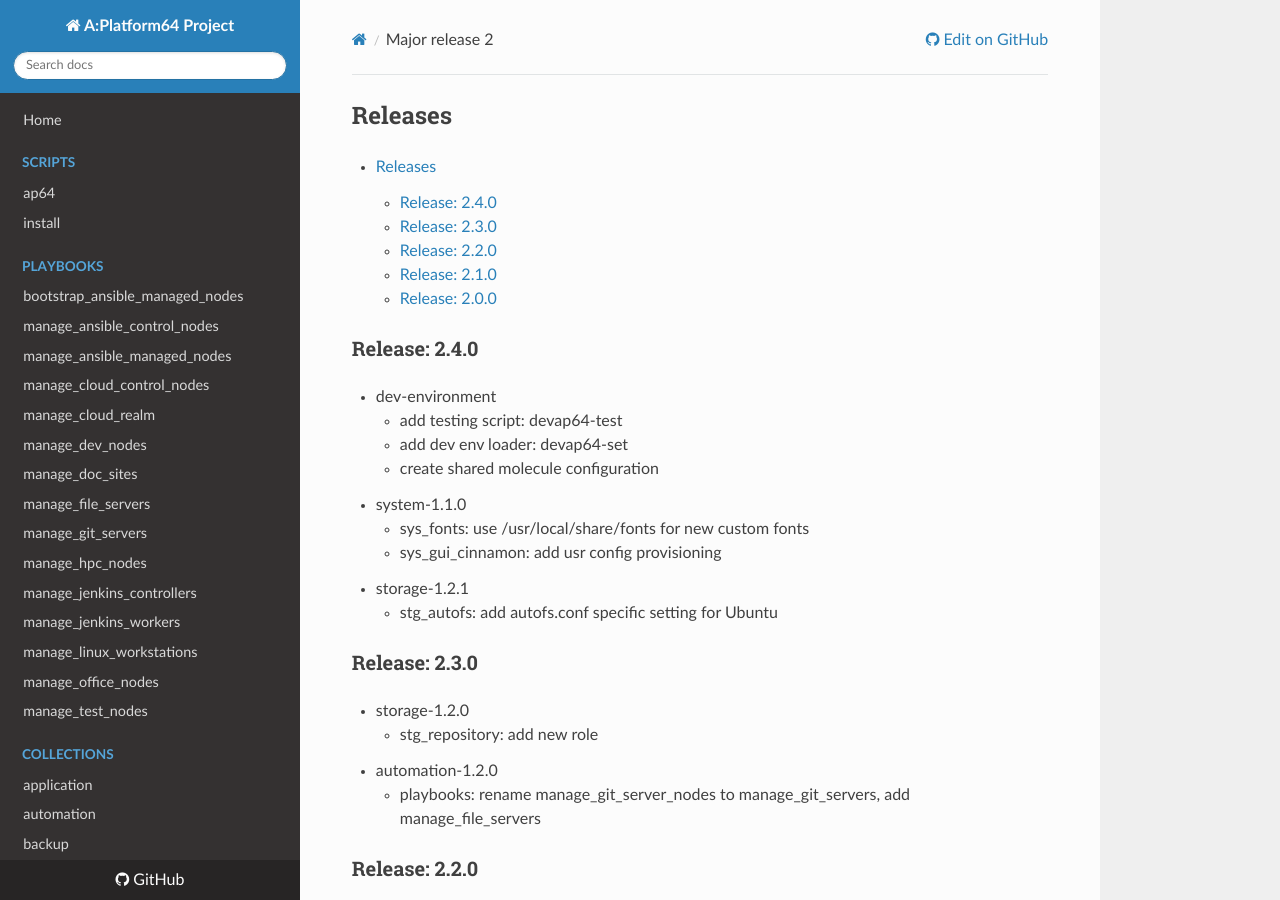
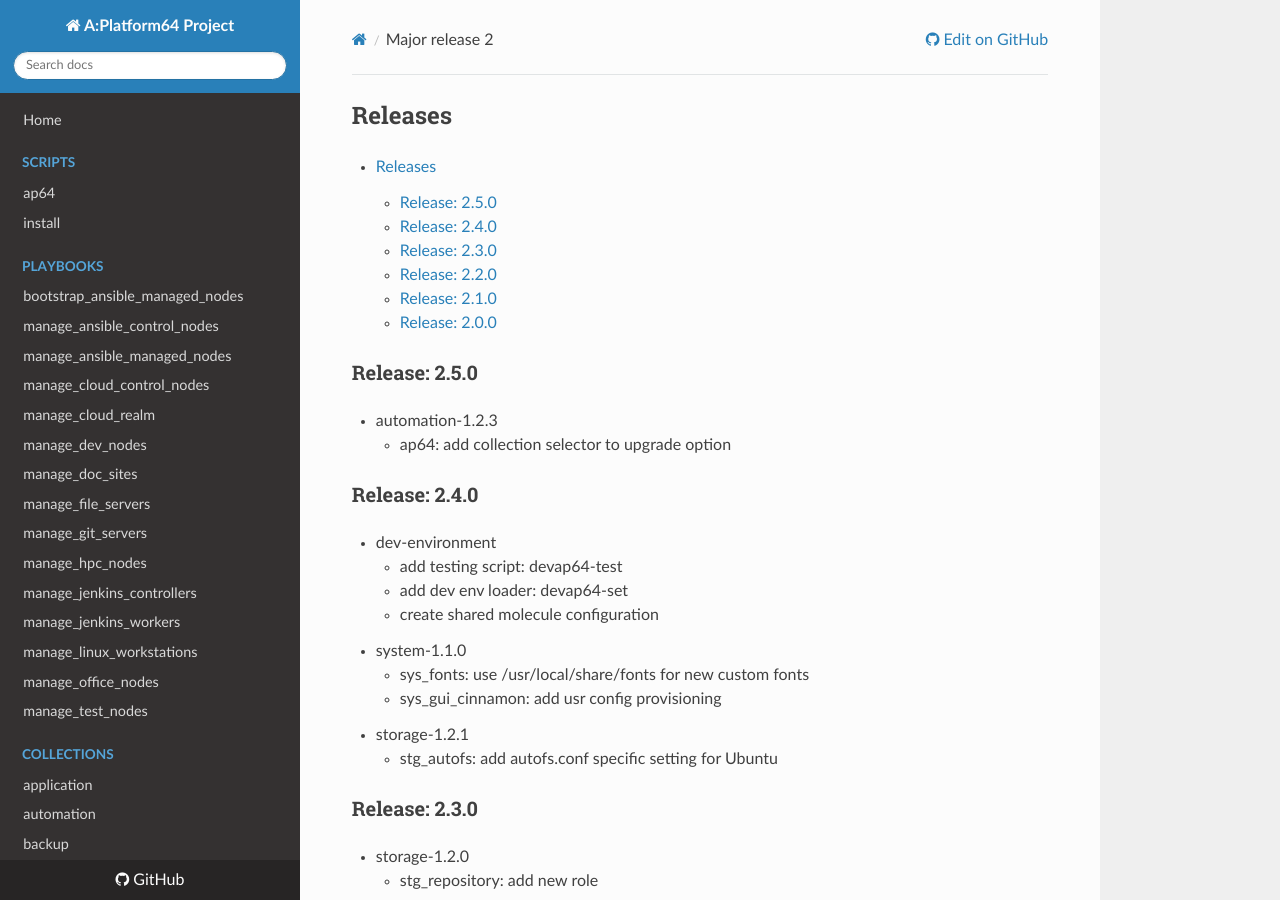
Before and after one commit to aplatform64/aplatform64, an MkDocs documentation site: the page built from docs/changelog/major-release-2.md, in a window 1280 px wide and 900 px high. Built offline with MkDocs 1.6.1, drawn with Linux system fonts in a browser that asks for light colours.

Commit message:
refact: optimize code

```diff
--- a/docs/changelog/major-release-2.md
+++ b/docs/changelog/major-release-2.md
@@ -1,11 +1,17 @@
 # Releases
 
 - [Releases](#releases)
+  - [Release: 2.5.0](#release-250)
   - [Release: 2.4.0](#release-240)
   - [Release: 2.3.0](#release-230)
   - [Release: 2.2.0](#release-220)
   - [Release: 2.1.0](#release-210)
   - [Release: 2.0.0](#release-200)
+
+## Release: 2.5.0
+
+- automation-1.2.3
+  - ap64: add collection selector to upgrade option
 
 ## Release: 2.4.0
 
```
Also changed, not shown: 21 other files.
